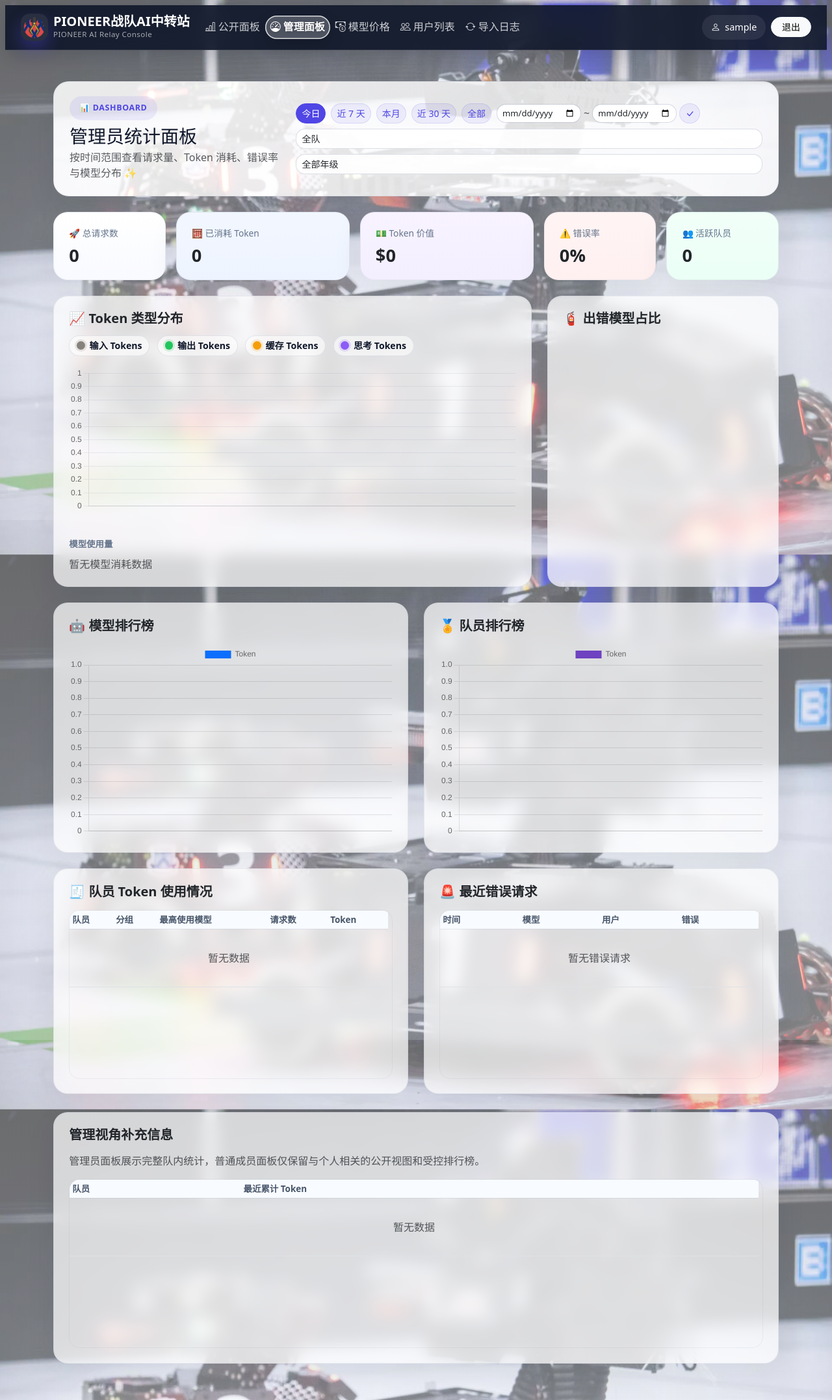
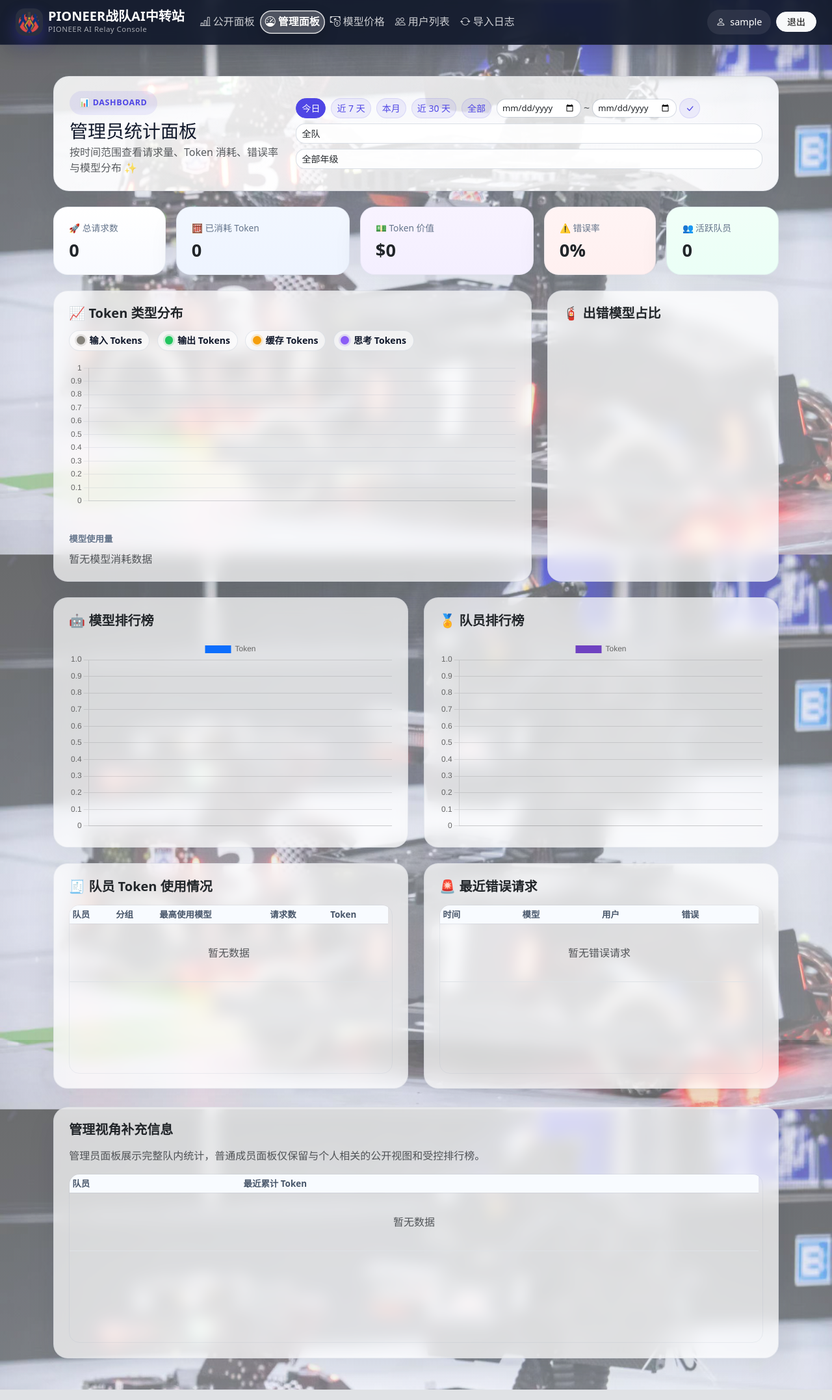
Before and after one commit to hpylsy/LLM-Multiplexer, a Django app: page /dashboard/admin/ in a window 1280 px wide. Shown: the whole page at 65% size. Run offline with Django 4.2, Linux system fonts and the light colour scheme; the visitor is signed in with stand-in values (Sample User, id 1); data comes from the database, SQL or seed files in the repository; data that the repository does not hold is empty.

Commit message:
fix: remove border-radius/padding on dashboard-page body causing navbar gap

```diff
--- a/static/css/site.css
+++ b/static/css/site.css
@@ -311,8 +311,6 @@ body.site-body.usage-page {
     background:
         linear-gradient(rgba(245,248,252,0.72), rgba(245,248,252,0.82)),
         url('/static/brand/dashboard-background.jpg') center/cover fixed no-repeat;
-    border-radius: 28px;
-    padding: 0.5rem;
 }
 
 .quota-page .page-hero,
```
